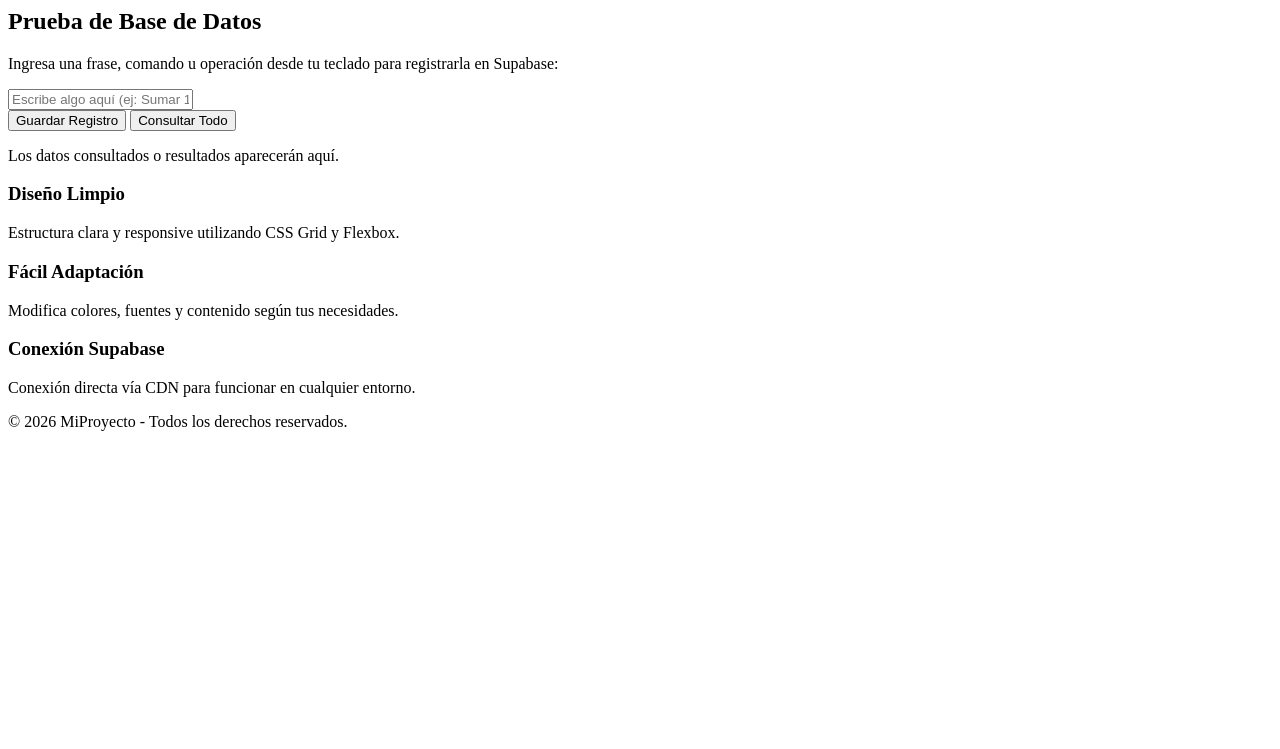
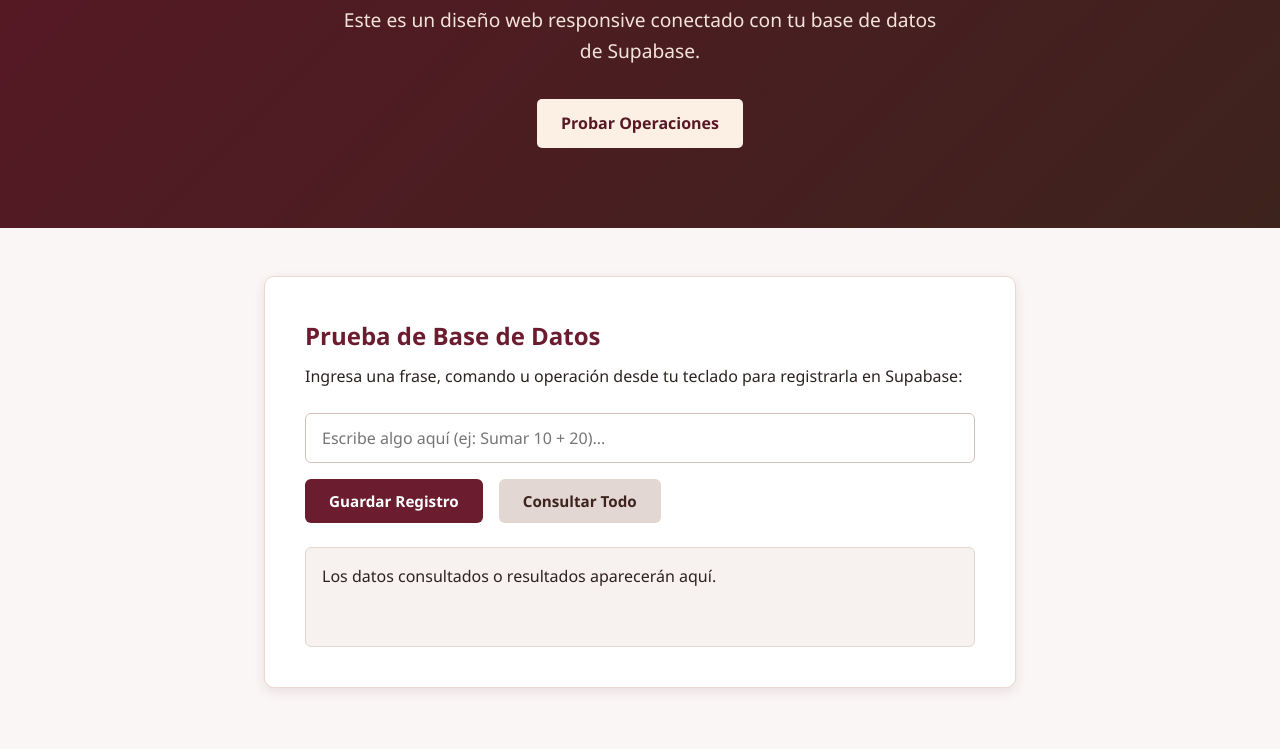
Before and after one commit to briibarcena28/proyectobri, a plain HTML site: page index.html in a window 1280 px wide. Shown: the part 227-976 px from the top of the page. Before the commit the page ends 800 px from the top, so only its background shows below. Drawn offline with nearby package versions, Linux system fonts and the light colour scheme.

Commit message:
Update index.html

```diff
--- a/index.html
+++ b/index.html
@@ -4,7 +4,7 @@
   <meta charset="UTF-8">
   <meta name="viewport" content="width=device-width, initial-scale=1.0">
   <title>Página de Inicio - Ejemplo Supabase</title>
-  <link rel="stylesheet" href="diseño2.css">
+  <link rel="stylesheet" href="diseno2.css">
 
   <!-- Carga la librería Supabase globalmente -->
   <script src="https://cdn.jsdelivr.net/npm/@supabase/supabase-js@2"></script>
```
